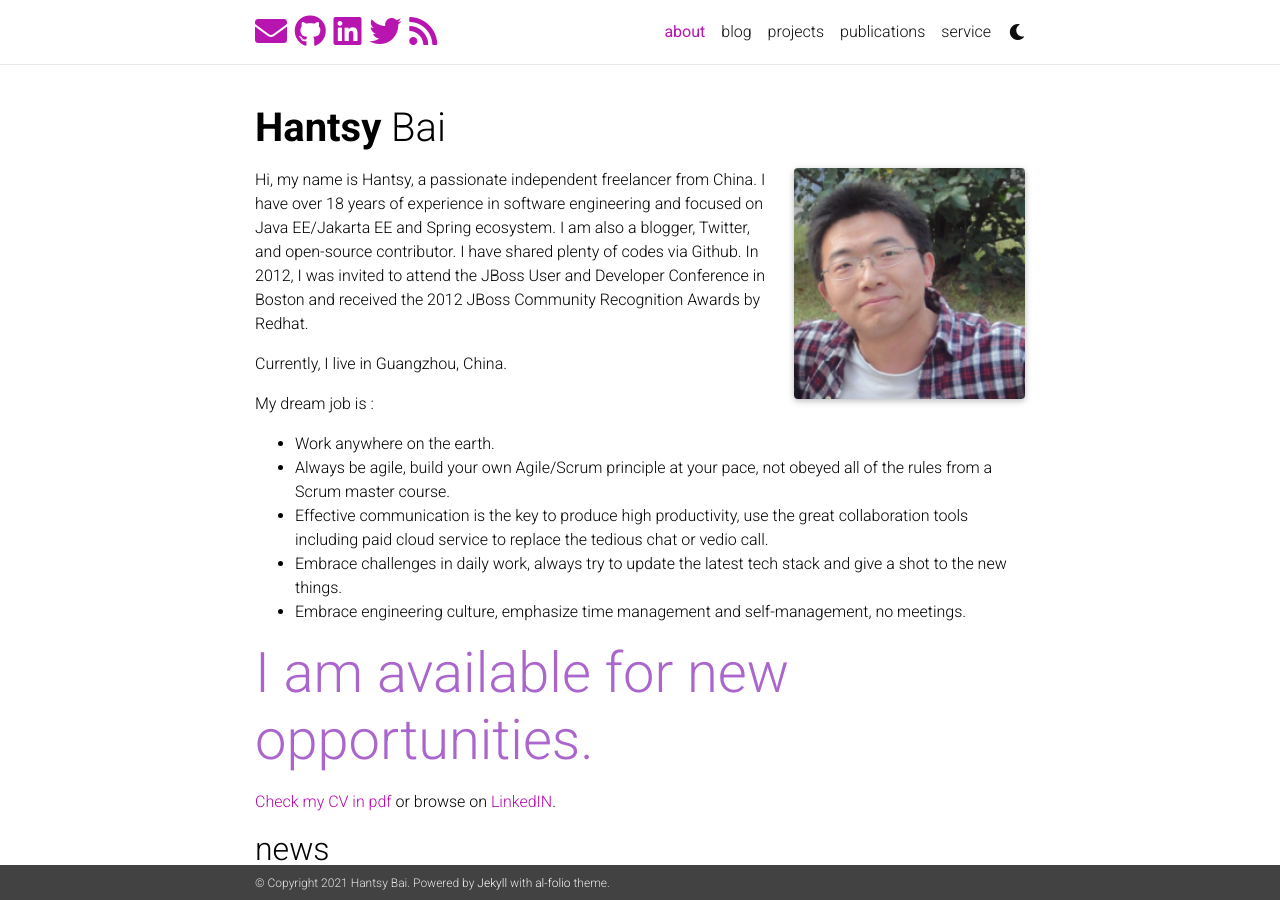
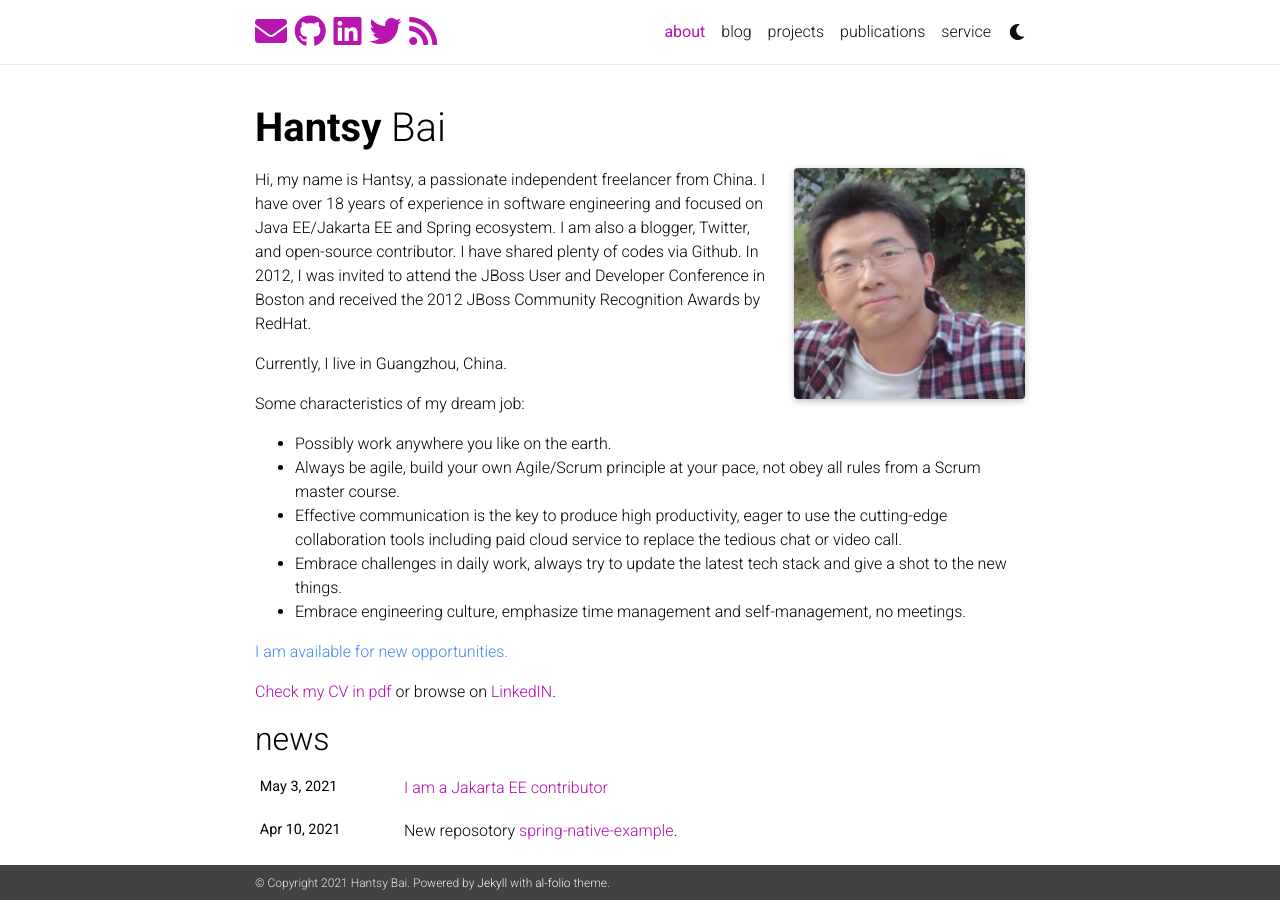
Before and after one commit to hantsy/hantsy.github.io, a Jekyll site: the page built from _pages/about.md, in a window 1280 px wide and 900 px high. Built offline with Jekyll 4.4.1, drawn with Linux system fonts in a browser that asks for light colours; nearby versions of some CDN libraries; emoji names are drawn with the system emoji font; a style sheet for code colours, icons or effects is not loaded.

Commit message:
chore: clean codes

```diff
--- a/_pages/about.md
+++ b/_pages/about.md
@@ -15,20 +15,19 @@ social: true  # includes social icons at the bottom of the page
 ---
 
 Hi, my name is Hantsy, a passionate independent freelancer from China. I have over 18 years of experience in software engineering and focused on Java EE/Jakarta EE and Spring ecosystem. I am also a blogger, Twitter, and open-source contributor. I have shared plenty of codes via Github.
-In 2012, I was invited to attend the JBoss User and Developer Conference in Boston and received the 2012 JBoss Community Recognition Awards by Redhat.
+In 2012, I was invited to attend the JBoss User and Developer Conference in Boston and received the 2012 JBoss Community Recognition Awards by RedHat.
 
 Currently, I live in Guangzhou, China.
 
-My dream job is :
+Some characteristics  of my dream job:
 
-* Work anywhere on the earth.
-* Always be agile, build  your own Agile/Scrum principle at your pace, not obeyed all of  the rules from a Scrum master course.
-* Effective communication is the key to produce high productivity, use the great collaboration tools including paid cloud service to replace the tedious chat or vedio call.
+* Possibly work anywhere you like on the earth.
+* Always be agile, build your own Agile/Scrum principle at your pace, not obey all rules from a Scrum master course.
+* Effective communication is the key to produce high productivity, eager to use the cutting-edge collaboration tools including paid cloud service to replace the tedious chat or video call.
 * Embrace challenges in daily work, always try to update the latest tech stack and give a shot to the new things.
 * Embrace engineering culture, emphasize time management and self-management,  no meetings.
 
 
-
-<p class="text-secondary display-4">I am available for new opportunities.</p>
+<p class="text-primary  display-5">I am available for new opportunities.</p>
 
 [Check my CV in pdf]({{ site.baseurl }}/assets/pdf/cv.pdf) or browse on [LinkedIN](https://www.linkedin.com/in/hantsy).
```
